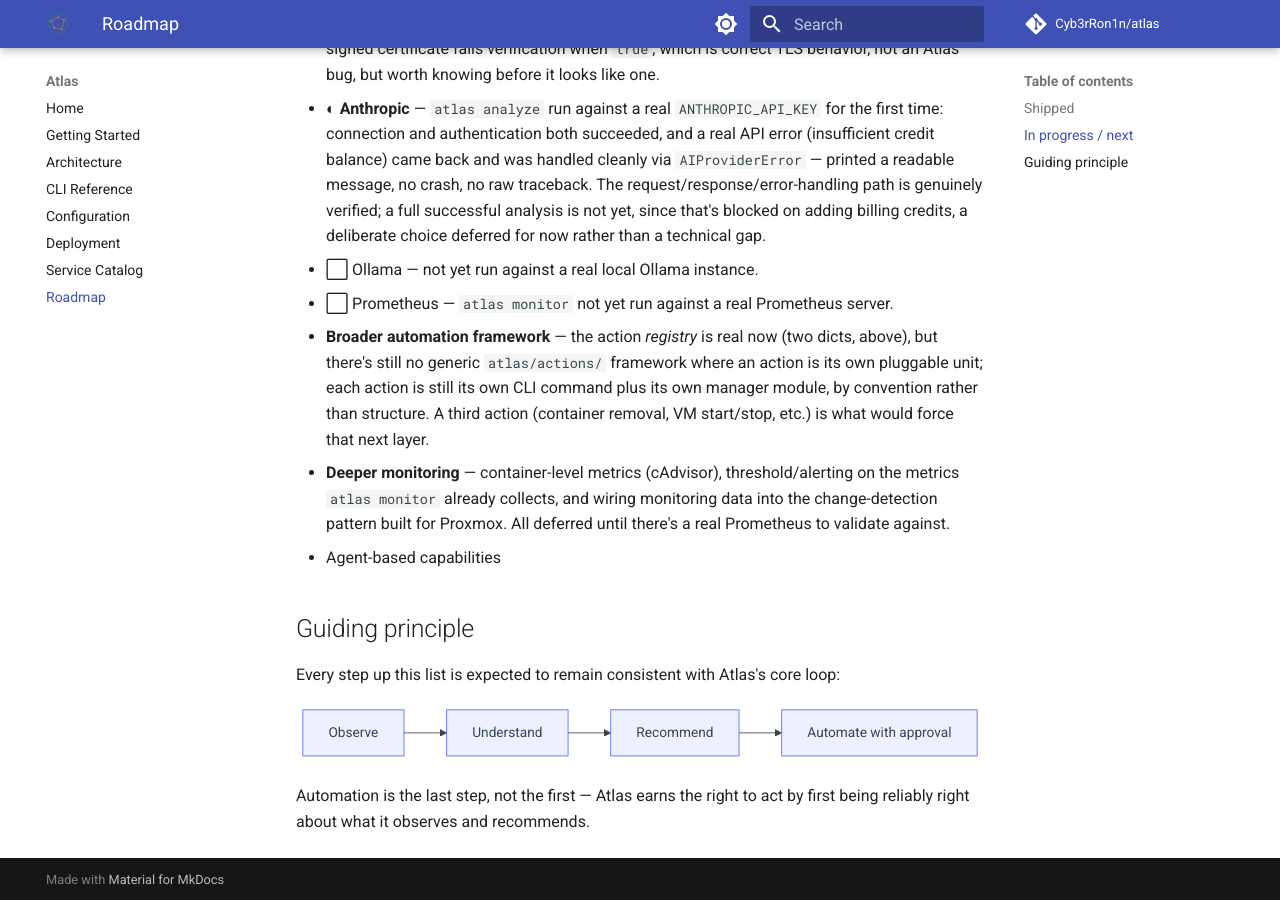
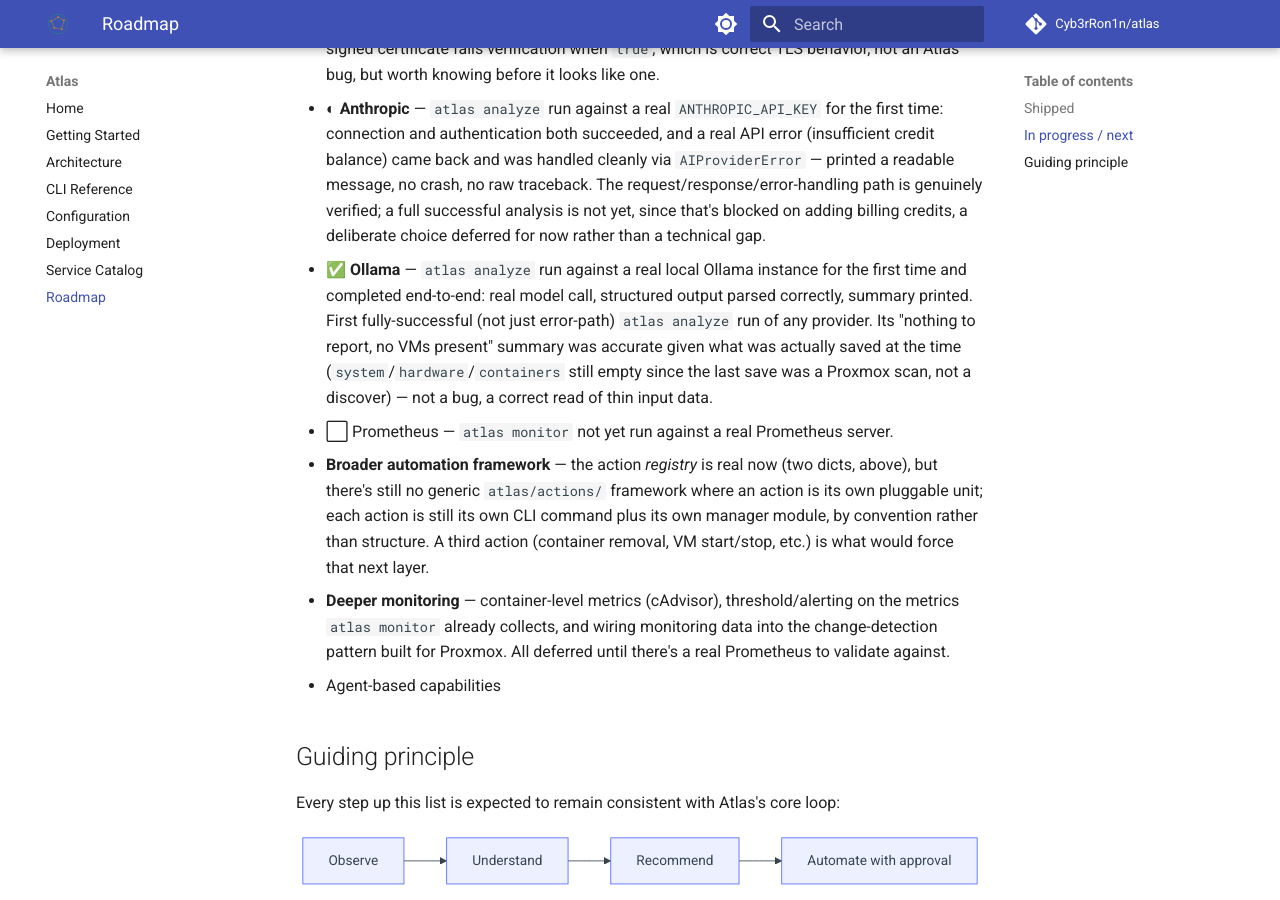
Before and after one commit to Cyb3rRon1n/atlas, an MkDocs documentation site: the page built from docs/roadmap.md, in a window 1280 px wide and 900 px high, scrolled down 3235 px. Built offline with MkDocs 1.6.1 and Material for MkDocs 9.7.7, drawn with Linux system fonts in a browser that asks for light colours; comment, search, counter and statistics services are not loaded.

Commit message:
docs: record first fully successful atlas analyze run (Ollama)
Real local Ollama instance, real model call, structured output parsed
correctly, summary printed - the first atlas analyze run of any
provider to complete successfully end-to-end rather than exercising
only the error-handling path (Anthropic, previous entry).

Co-Authored-By: Claude Sonnet 5 <noreply@anthropic.com>

```diff
--- a/docs/roadmap.md
+++ b/docs/roadmap.md
@@ -28,7 +28,7 @@
 - **Verification against real infrastructure.** Proxmox, both AI providers (Anthropic/Ollama), and Prometheus are real, tested code — but every test so far had been against mocks, never the actual live systems, since none existed in the development environment. This is tracked as its own milestone rather than left implicit: checked off integration-by-integration as each is actually run against real hardware, distinct from "built and unit-tested." `atlas doctor`'s readiness checks confirm config is *present*, not that the target is actually reachable — that's what this milestone covers.
   - ✅ **Proxmox discovery** — `atlas proxmox scan` run against a real Proxmox VE host for the first time, found the real node correctly. `atlas proxmox restart` still untested (no guest exists yet to restart against). Along the way, real `atlas proxmox restart` usage will need `verify_ssl: false` in `atlas.yaml` (or a properly trusted cert) — Proxmox's default self-signed certificate fails verification when `true`, which is correct TLS behavior, not an Atlas bug, but worth knowing before it looks like one.
   - ◐ **Anthropic** — `atlas analyze` run against a real `ANTHROPIC_API_KEY` for the first time: connection and authentication both succeeded, and a real API error (insufficient credit balance) came back and was handled cleanly via `AIProviderError` — printed a readable message, no crash, no raw traceback. The request/response/error-handling path is genuinely verified; a full successful analysis is not yet, since that's blocked on adding billing credits, a deliberate choice deferred for now rather than a technical gap.
-  - ⬜ Ollama — not yet run against a real local Ollama instance.
+  - ✅ **Ollama** — `atlas analyze` run against a real local Ollama instance for the first time and completed end-to-end: real model call, structured output parsed correctly, summary printed. First fully-successful (not just error-path) `atlas analyze` run of any provider. Its "nothing to report, no VMs present" summary was accurate given what was actually saved at the time (`system`/`hardware`/`containers` still empty since the last save was a Proxmox scan, not a discover) — not a bug, a correct read of thin input data.
   - ⬜ Prometheus — `atlas monitor` not yet run against a real Prometheus server.
 - **Broader automation framework** — the action *registry* is real now (two dicts, above), but there's still no generic `atlas/actions/` framework where an action is its own pluggable unit; each action is still its own CLI command plus its own manager module, by convention rather than structure. A third action (container removal, VM start/stop, etc.) is what would force that next layer.
 - **Deeper monitoring** — container-level metrics (cAdvisor), threshold/alerting on the metrics `atlas monitor` already collects, and wiring monitoring data into the change-detection pattern built for Proxmox. All deferred until there's a real Prometheus to validate against.
```
